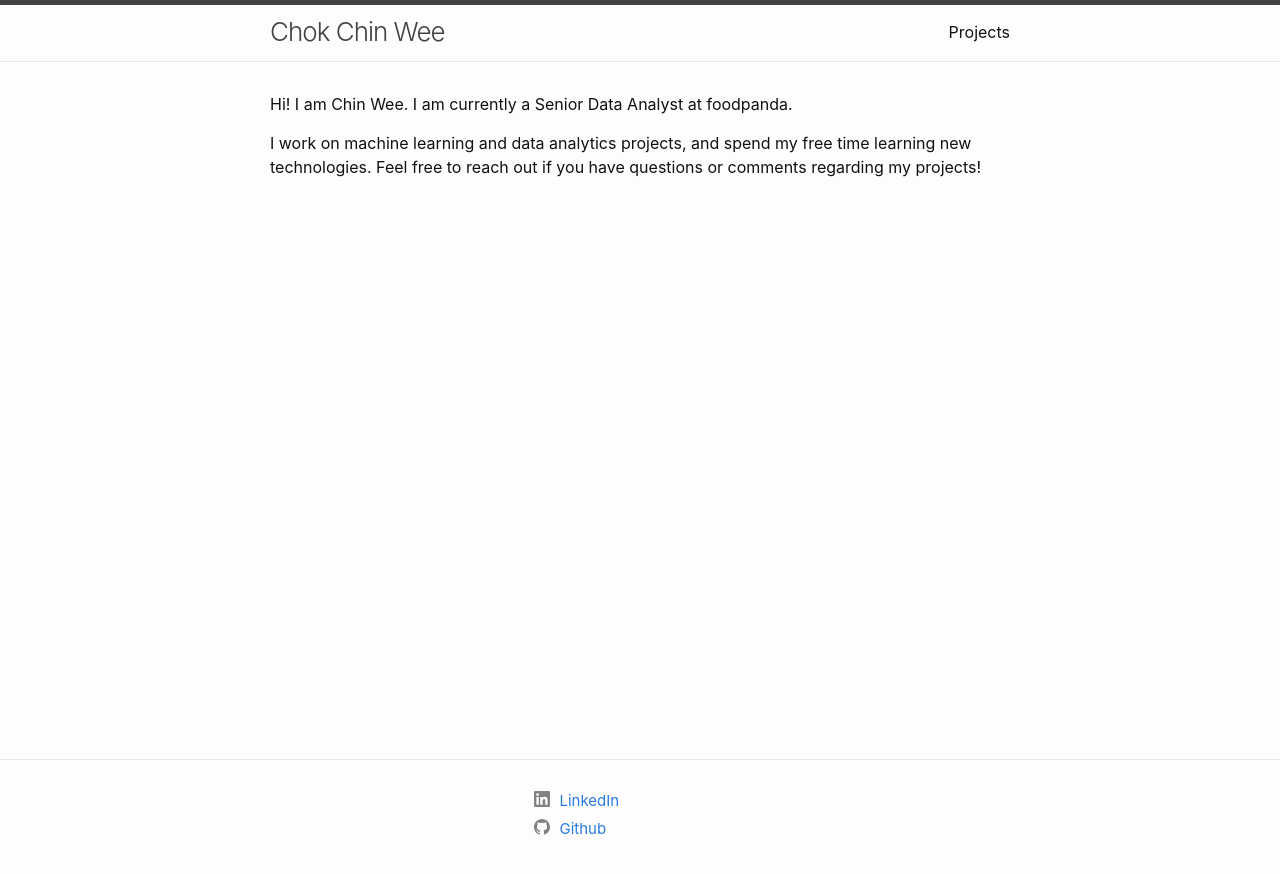
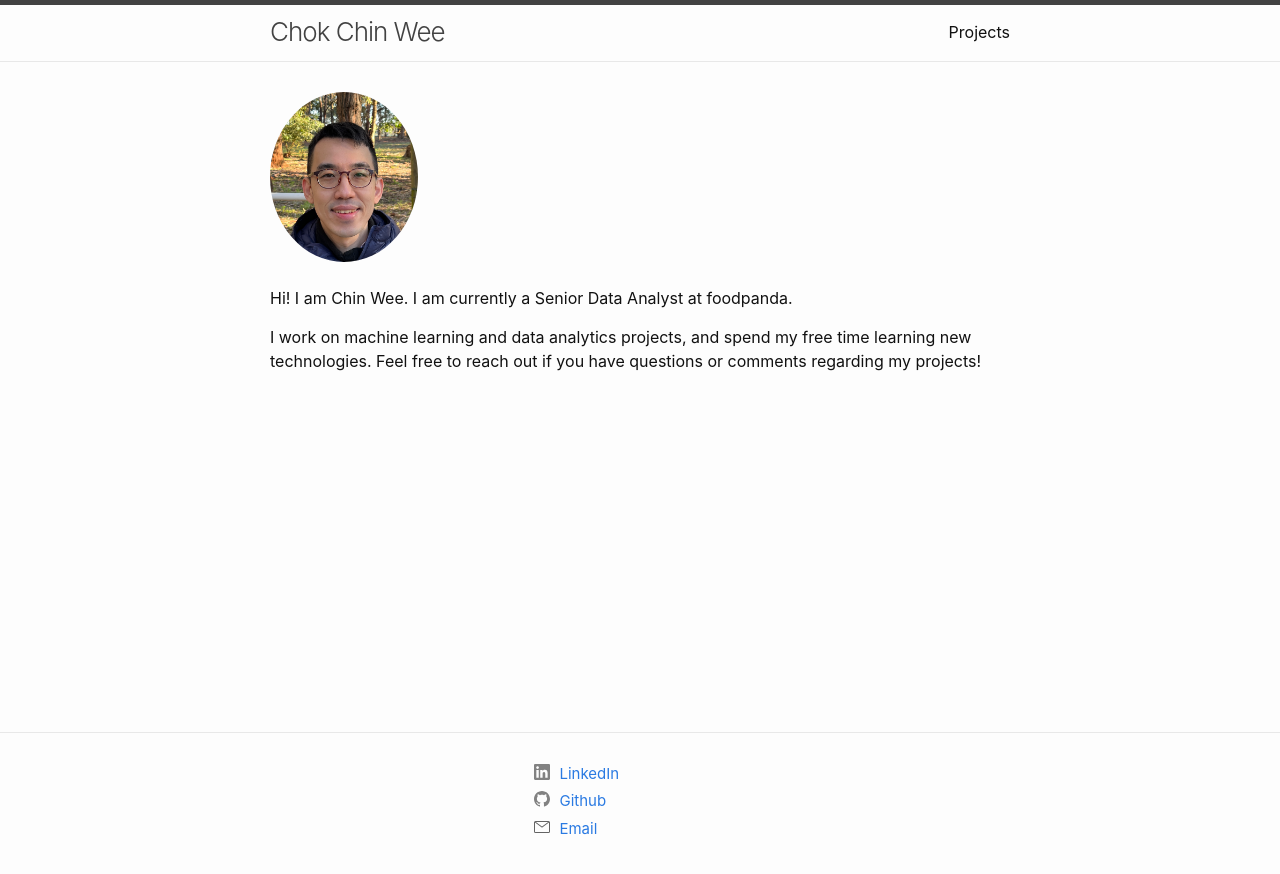
Before and after one commit to Chokcw/chinwee.github.io, a Jekyll site: the page built from index.markdown, in a window 1280 px wide. Shown: the top 874 px of the page. Built offline with Jekyll 4.4.1, drawn with Linux system fonts in a browser that asks for light colours.

Commit message:
Add profile pic and email

```diff
--- a/_includes/social.html
+++ b/_includes/social.html
@@ -1,6 +1,8 @@
 <ul class="social-media-list">
   {%- if site.linkedin_username -%}<li><a href="https://www.linkedin.com/in/{{ site.linkedin_username| cgi_escape | escape }}"><svg class="svg-icon"><use xlink:href="{{ '/assets/minima-social-icons.svg#linkedin' | relative_url }}"></use></svg> <span class="username">LinkedIn</span></a></li>{%- endif -%}
   {%- if site.github_username -%}<li><a href="https://github.com/{{ site.github_username| cgi_escape | escape }}"><svg class="svg-icon"><use xlink:href="{{ '/assets/minima-social-icons.svg#github' | relative_url }}"></use></svg> <span class="username">Github</span></a></li>{%- endif -%}
+  <li><a href="mailto:{{ site.email }}"><img src="../assets/email.svg" class="svg-icon svg-email" ></img> <span class="username">Email</span></a></li>
+
 
   {%- if site.dribbble_username -%}<li><a href="https://dribbble.com/{{ site.dribbble_username| cgi_escape | escape }}"><svg class="svg-icon"><use xlink:href="{{ '/assets/minima-social-icons.svg#dribbble' | relative_url }}"></use></svg> <span class="username">{{ site.dribbble_username| escape }}</span></a></li>{%- endif -%}
   {%- if site.facebook_username -%}<li><a href="https://www.facebook.com/{{ site.facebook_username| cgi_escape | escape }}"><svg class="svg-icon"><use xlink:href="{{ '/assets/minima-social-icons.svg#facebook' | relative_url }}"></use></svg> <span class="username">{{ site.facebook_username| escape }}</span></a></li>{%- endif -%}
--- a/_layouts/home.html
+++ b/_layouts/home.html
@@ -31,6 +31,8 @@ layout: default
     <p class="rss-subscribe">subscribe <a href="{{ "/feed.xml" | relative_url }}">via RSS</a></p>
   {%- endif -%} -->
 
+  <img src="../assets/profile-pic.jpg" alt="Chin Wee" class="profile-pic">
+
   <p>Hi! I am Chin Wee. I am currently a Senior Data Analyst at foodpanda.</p>
   <p>I work on machine learning and data analytics projects, and spend my free time learning new technologies. Feel free to reach out if you have questions or comments regarding my projects!</p>
 
--- a/_sass/minima/_layout.scss
+++ b/_sass/minima/_layout.scss
@@ -266,3 +266,14 @@ p.project-description {
 a.project-title {
   font-size: 18px;
 }
+
+.profile-pic {
+  width: 20%; /* Will shrink image to 30% of its original width */
+  height: auto;
+  border-radius: 50%;
+  margin-bottom: 24px;
+}
+
+.svg-email {
+  opacity: 0.6;
+}
```
Also changed, not shown: assets/email.svg (added), assets/profile-pic.jpg (added).
